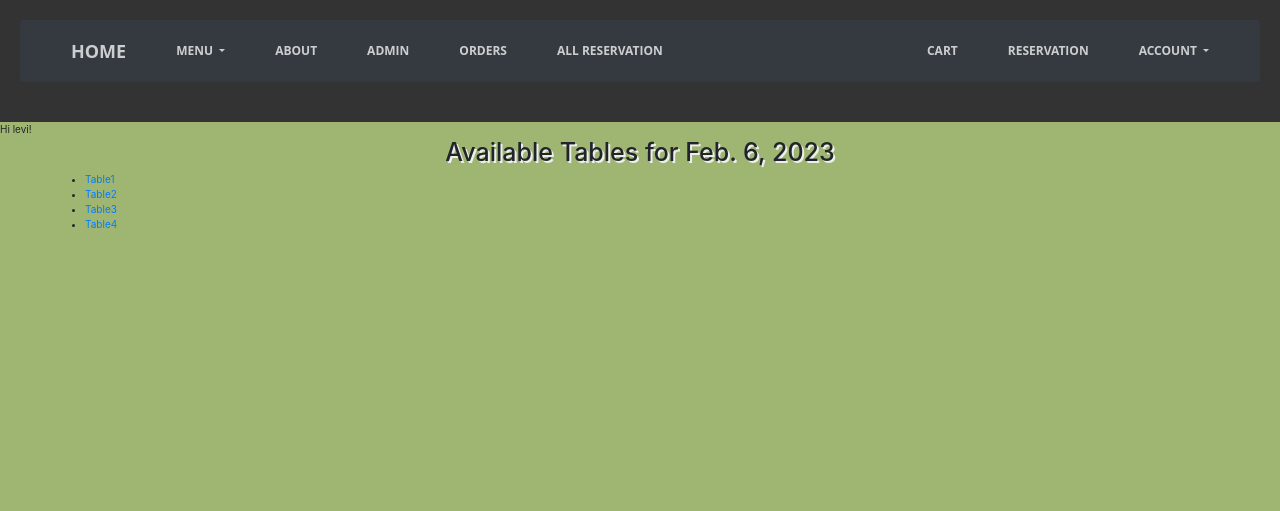
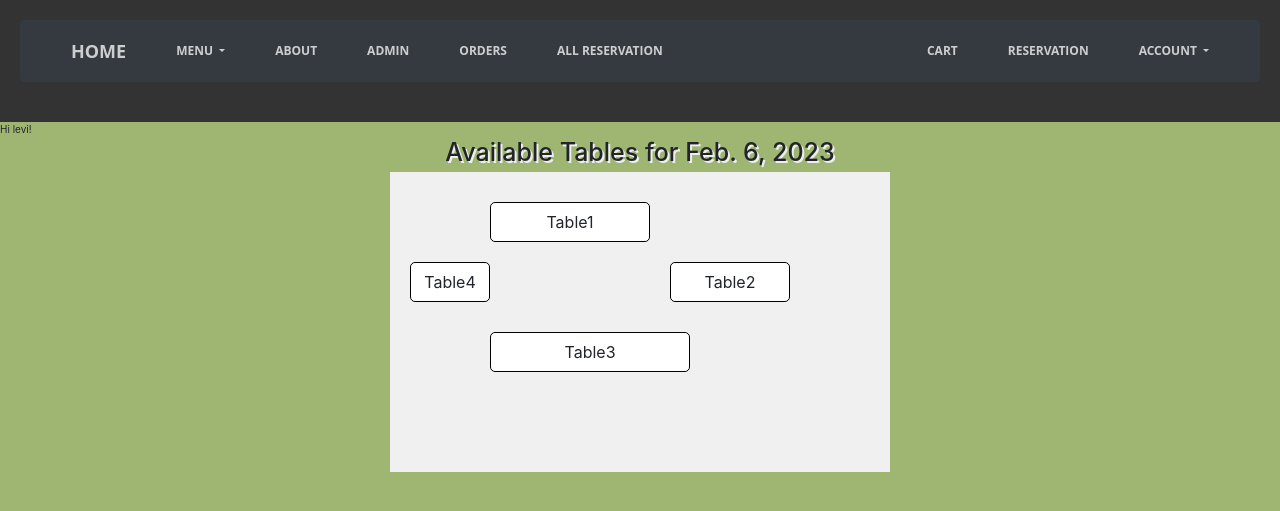
Before and after one commit to blevi3/restaurant_management, a Django app: page /available_tables/ in a window 1280 px wide. Shown: the top 511 px of the page. Run offline with Django 3.2, Linux system fonts and the light colour scheme; a user stored in the database is signed in; data comes from the database, SQL or seed files in the repository; both versions use the stored data as it was after the commit; data that the repository does not hold is empty; some libraries are stand-ins or nearby versions.

Commit message:
tables arrangement v1

```diff
--- a/my_restaurant/templates/available_tables.html
+++ b/my_restaurant/templates/available_tables.html
@@ -1,14 +1,22 @@
 {% extends 'base.html' %}
 
 {% block pagecontent %}
+<link rel="stylesheet" href="/static/css/table_select.css" type="text/css" />
+
+<div class="table-select">
     <h1>Available Tables for {{ date }}</h1>
+    <div class="container">
+      <div class="room">
         {% if tables %}
-        <ul>
           {% for table in tables %}
-                <li><a href="{% url 'reservation_table' table.id date %}">{{ table }}</a></li>
+            <a href="{% url 'reservation_table' table.id date %}" class="table" style="width: {% widthratio table.max_capacity 1 40 %}px;">{{ table }}</a>
           {% endfor %}
-        </ul>
         {% else %}
           <p>No tables available for this date.</p>
         {% endif %}
+      </div>
+    </div>
+  </div>
+
+
 {% endblock %}
--- /dev/null
+++ b/static/css/table_select.css
@@ -0,0 +1,50 @@
+.table_select{
+    text-align: center;
+}
+
+.container {
+    display: flex;
+    justify-content: center;
+    align-items: center;
+    height: 100%;
+  }
+
+  .room {
+    position: relative;
+    width: 500px;
+    height: 300px;
+    background-color: #f0f0f0;
+  }
+
+  .table {
+    position: absolute;
+    display: flex;
+    justify-content: center;
+    align-items: center;
+    height: 40px;
+    background-color: #fff;
+    border: 1px solid #000;
+    border-radius: 5px;
+    font-size: 16px;
+    text-align: center;
+  }
+
+  .table:nth-of-type(1) {
+    top: 30px;
+    left: 100px;
+  }
+
+  .table:nth-of-type(2) {
+    top: 90px;
+    left: 280px;
+  }
+
+  .table:nth-of-type(3) {
+    top: 160px;
+    left: 100px;
+  }
+
+  .table:nth-of-type(4) {
+    top: 90px;
+    left: 20px;
+  }
```
Also changed, not shown: db.sqlite3. Lines whose indentation alone changed are shown as unchanged.
